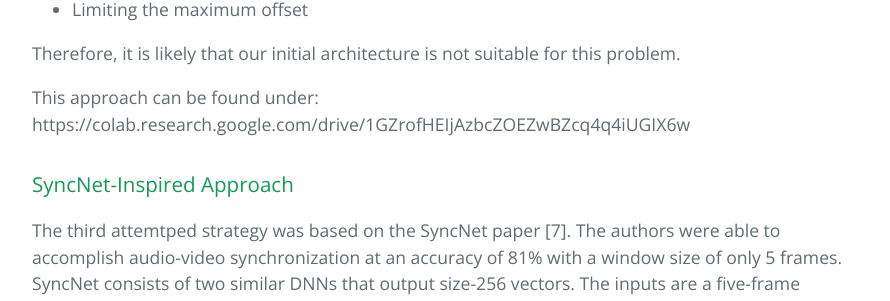
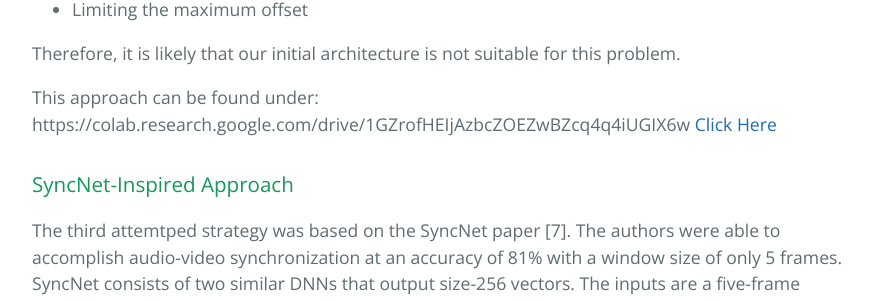
Before and after one commit to binhanle/eem202a-project, a Jekyll site: the page built from method_explore.md, in a window 1280 px wide and 900 px high, scrolled down 1455 px. Shown: the part 148-449 px from the top of the window, without its empty margins (192-1082 px from the left). Built offline with Jekyll 4.4.1, drawn with Linux system fonts in a browser that asks for light colours.

Commit message:
Update method_explore.md

```diff
--- a/method_explore.md
+++ b/method_explore.md
@@ -36,6 +36,8 @@
 
 This approach can be found under:
 https://colab.research.google.com/drive/1GZrofHEIjAzbcZOEZwBZcq4q4iUGIX6w
+<a href="https://colab.research.google.com/drive/1GZrofHEIjAzbcZOEZwBZcq4q4iUGIX6w">Click Here</a>
+
 
 ### SyncNet-Inspired Approach
 
```
